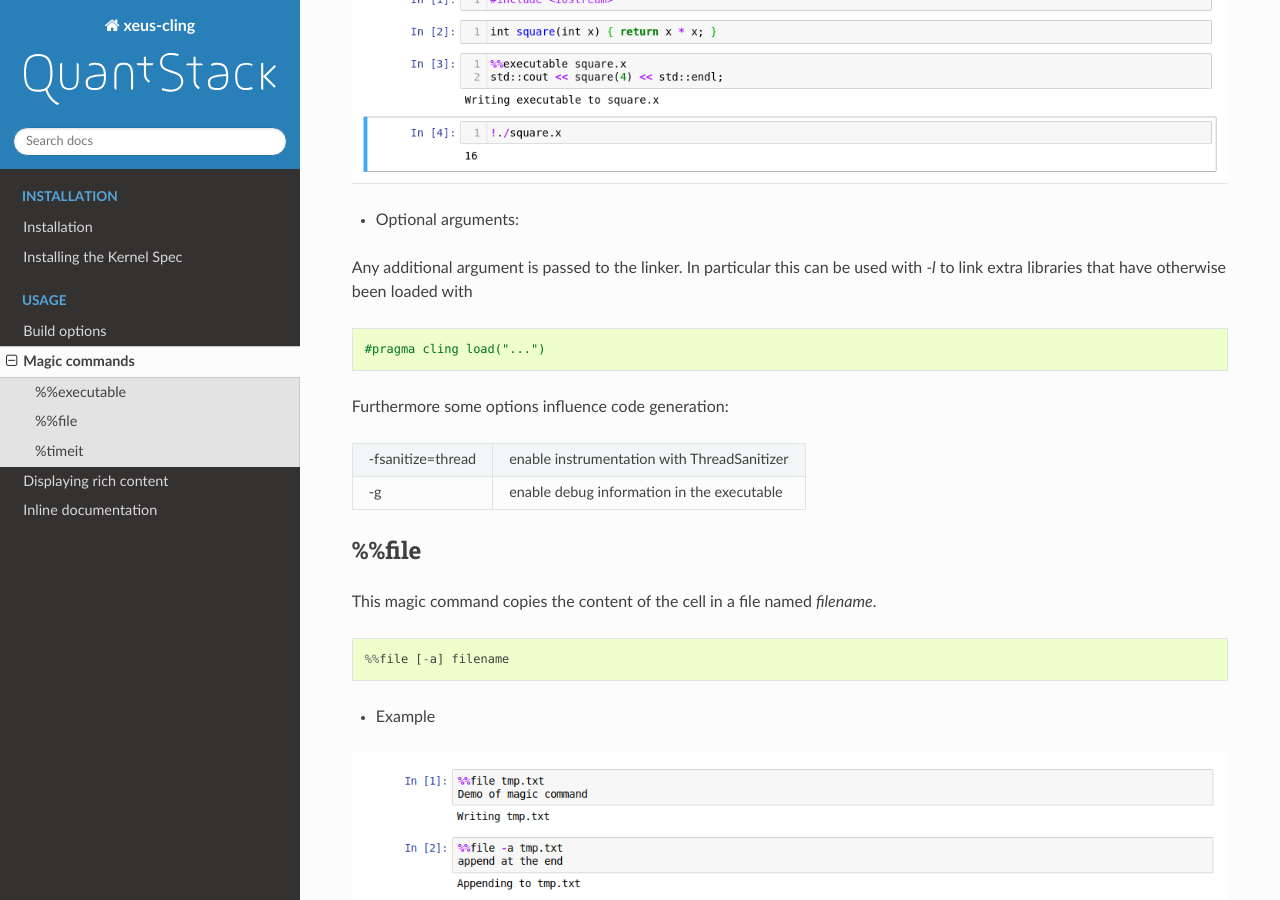
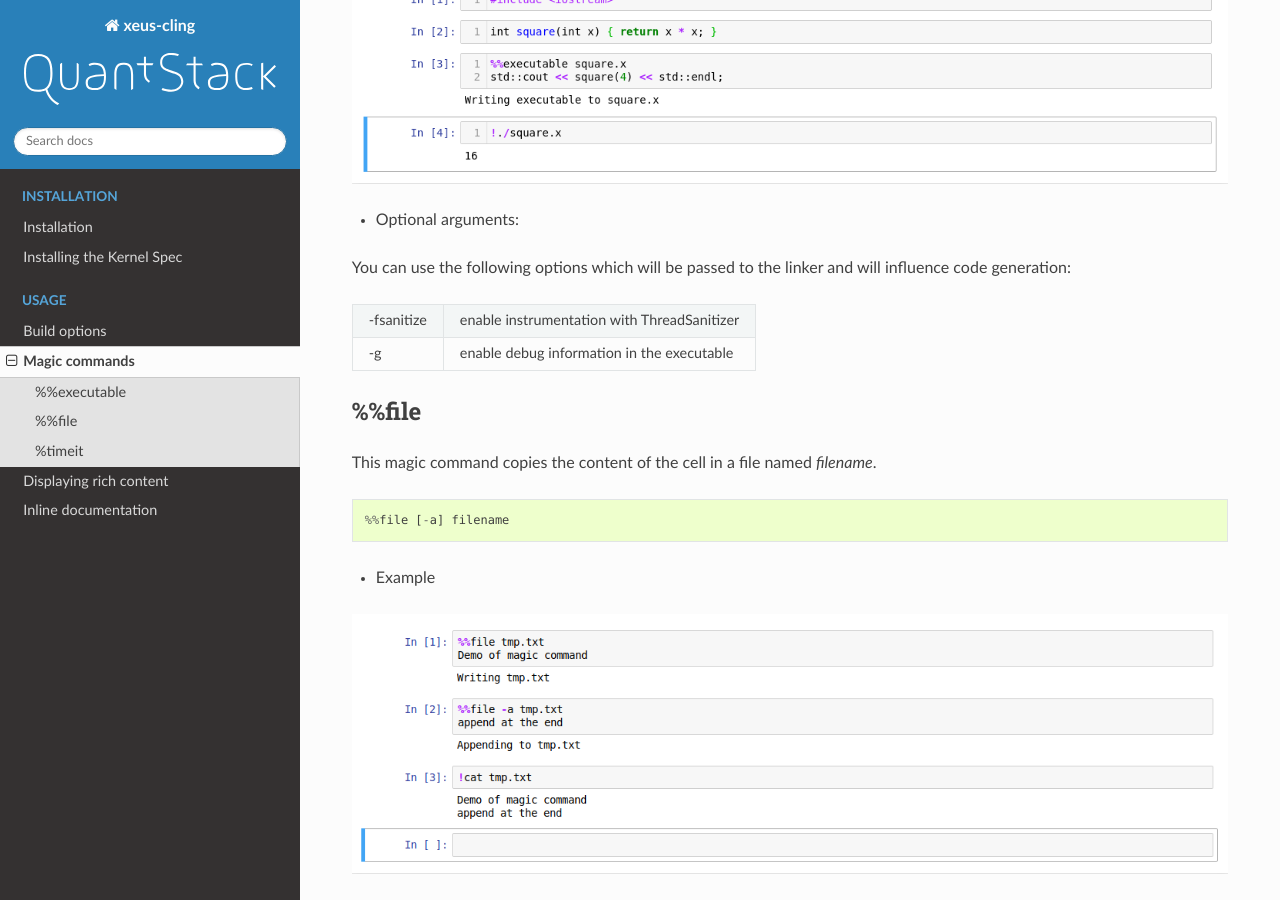
Before and after one commit to jupyter-xeus/xeus-cling, a Sphinx documentation site: the page built from docs/source/magics.rst, in a window 1280 px wide and 900 px high, scrolled down 577 px. Built offline with Sphinx 7.4.7 and the Read the Docs theme 2.0.0, drawn with Linux system fonts in a browser that asks for light colours.

Commit message:
Fix options passed to the linker

```diff
--- a/docs/source/magics.rst
+++ b/docs/source/magics.rst
@@ -40,17 +40,10 @@ the cell is used for the body of the `main` function.
 
 - Optional arguments:
 
-Any additional argument is passed to the linker. In particular this can be used
-with `-l` to link extra libraries that have otherwise been loaded with
-
-.. code::
-
-    #pragma cling load("...")
-
-Furthermore some options influence code generation:
+You can use the following options which will be passed to the linker and will influence code generation:
 
 +-------------------+---------------------------------------------+
-| -fsanitize=thread | enable instrumentation with ThreadSanitizer |
+| -fsanitize        | enable instrumentation with ThreadSanitizer |
 +-------------------+---------------------------------------------+
 | -g                | enable debug information in the executable  |
 +-------------------+---------------------------------------------+
```
Also changed, not shown: 1 other file.
